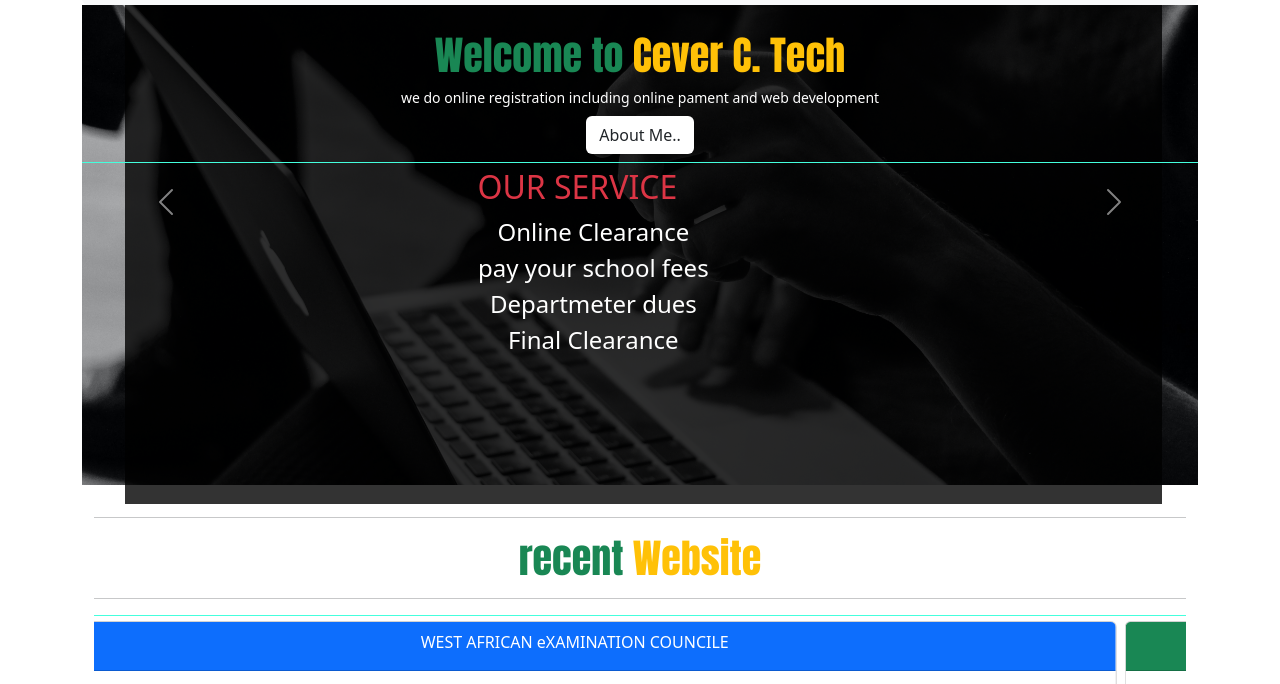
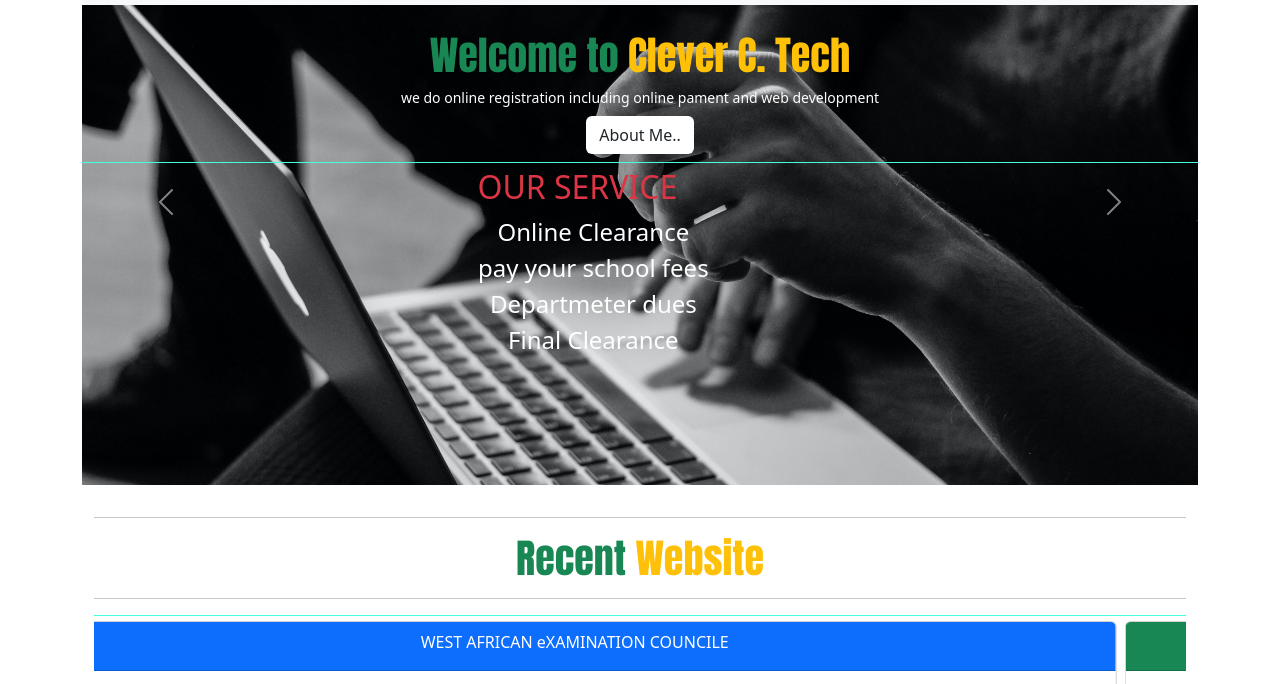
Before and after one commit to Wa8B4G/onlinepaymentwebsitr, a plain HTML site: page index.html in a window 1280 px wide. Shown: the part 67-751 px from the top of the page. Drawn offline with nearby package versions, Linux system fonts and the light colour scheme.

Commit message:
another changes

```diff
--- a/index.html
+++ b/index.html
@@ -55,7 +55,7 @@
                 <div id="carouselExampleAutoplaying" class="carousel slide" data-bs-ride="carousel">
 
                     <div class="pt-3">
-                        <h1 class="text-success " id="welcome">Welcome to <span class="text-warning">Cever C. Tech
+                        <h1 class="text-success " id="welcome">Welcome to <span class="text-warning">Clever C. Tech
                             </span></h1>
                             <small class="d-block mb-2 text-white">we do online registration including online pament and web development </small>
                         <a href="/about.html" class="btn btn-md bg-white text-dark mb-2">About Me..</a>
@@ -123,7 +123,7 @@
 
                     <div class="pt-3 text-center">
                         <hr>
-                        <h1 class="text-success " id="welcome">recent <span class="text-warning">Website
+                        <h1 class="text-success " id="welcome">Recent <span class="text-warning">Website
                             </span></h1>
                         <hr>
                     </div>
--- a/style/style.css
+++ b/style/style.css
@@ -39,7 +39,7 @@ header{
     background-position: center center;
     height: 60vh;
 }
-header::before{
+/* header::before{
     content: "";
     position: absolute;
     top: 0;
@@ -47,7 +47,7 @@ header::before{
     left: 0;
     margin-left: 125px;
     margin-top: -5px;
-    /* margin-right: -128px; */
+    /* margin-right: -128px;
     width: 81%;
     height:72%;
     background-color: black;
@@ -55,7 +55,7 @@ header::before{
     opacity: 0.8;
 
 
-}
+} */
 .pt-3{
     margin-bottom: 5px;
     border-bottom: solid 1px #4fd;
```
